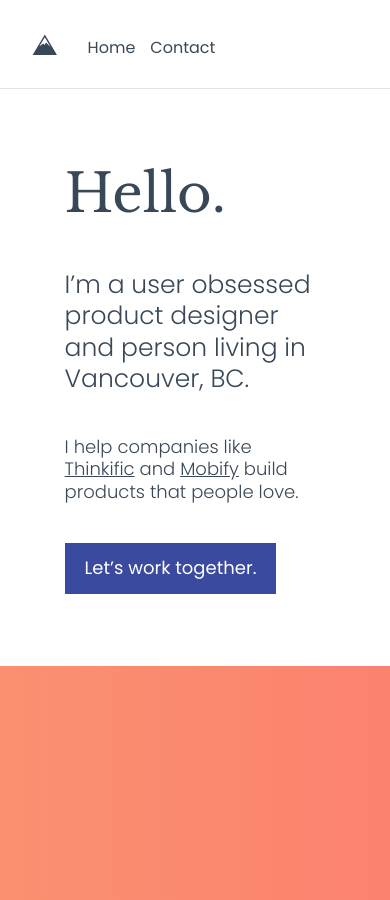
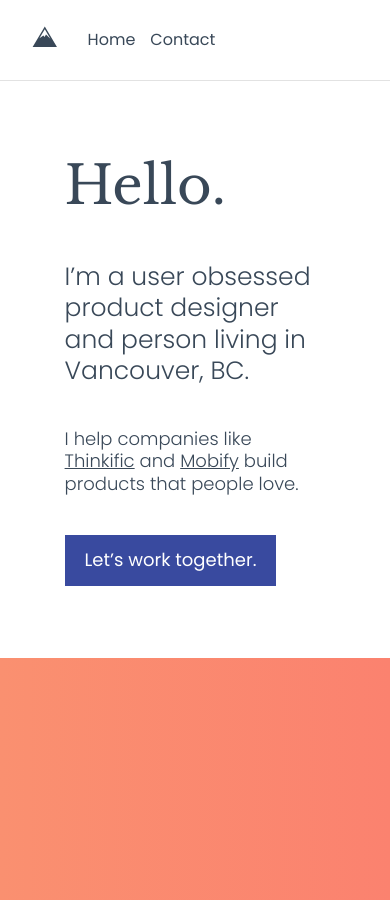
Before and after one commit to sgd/sgd.github.io, a Jekyll site: the page built from index.html, in a window 390 px wide. Built offline with Jekyll 4.4.1, drawn with Linux system fonts in a browser that asks for light colours.

Commit message:
Small adjustment to nav

```diff
--- a/css/main.css
+++ b/css/main.css
@@ -130,6 +130,11 @@ header h1 {
 
 @media only screen and (max-width: 768px) {
 
+  nav {
+    padding-top: 24px;
+    padding-bottom: 24px;
+  }
+
   header {
     padding-top: 72px;
     padding-bottom: 72px;
```
